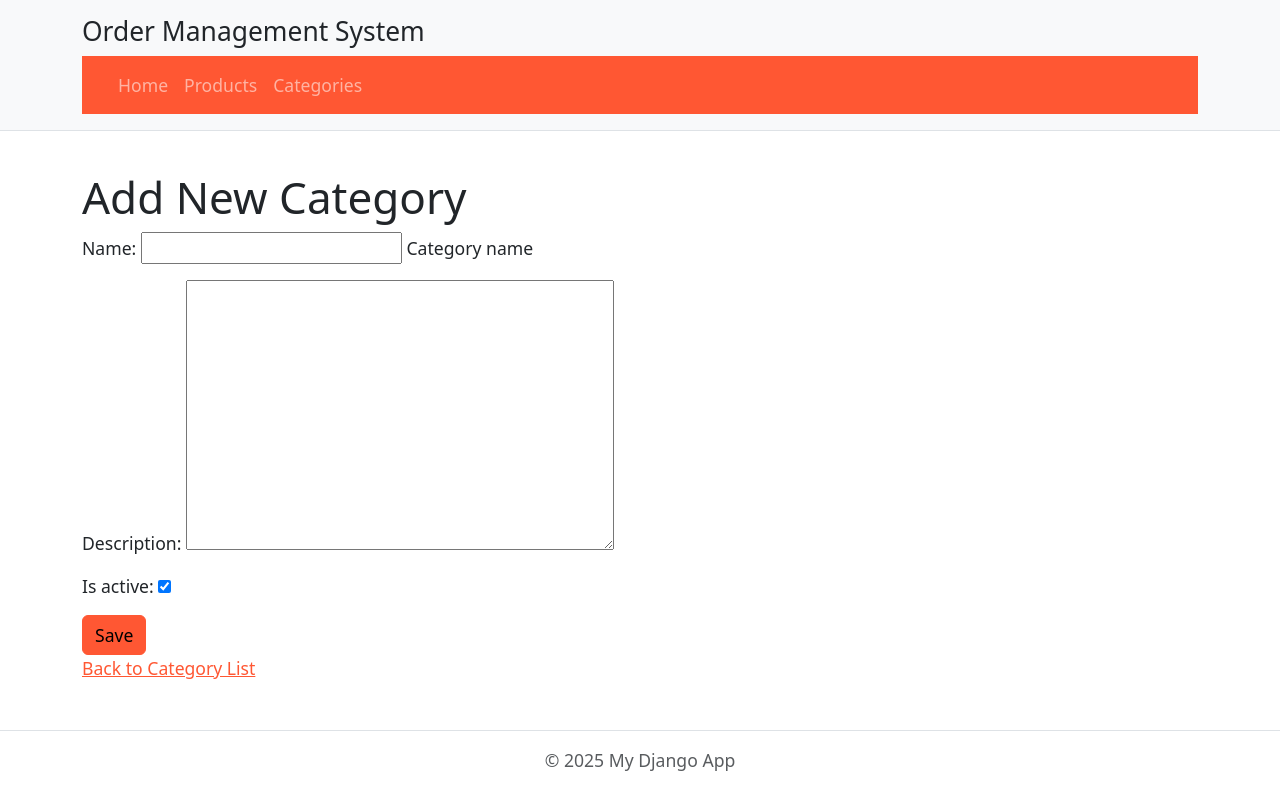
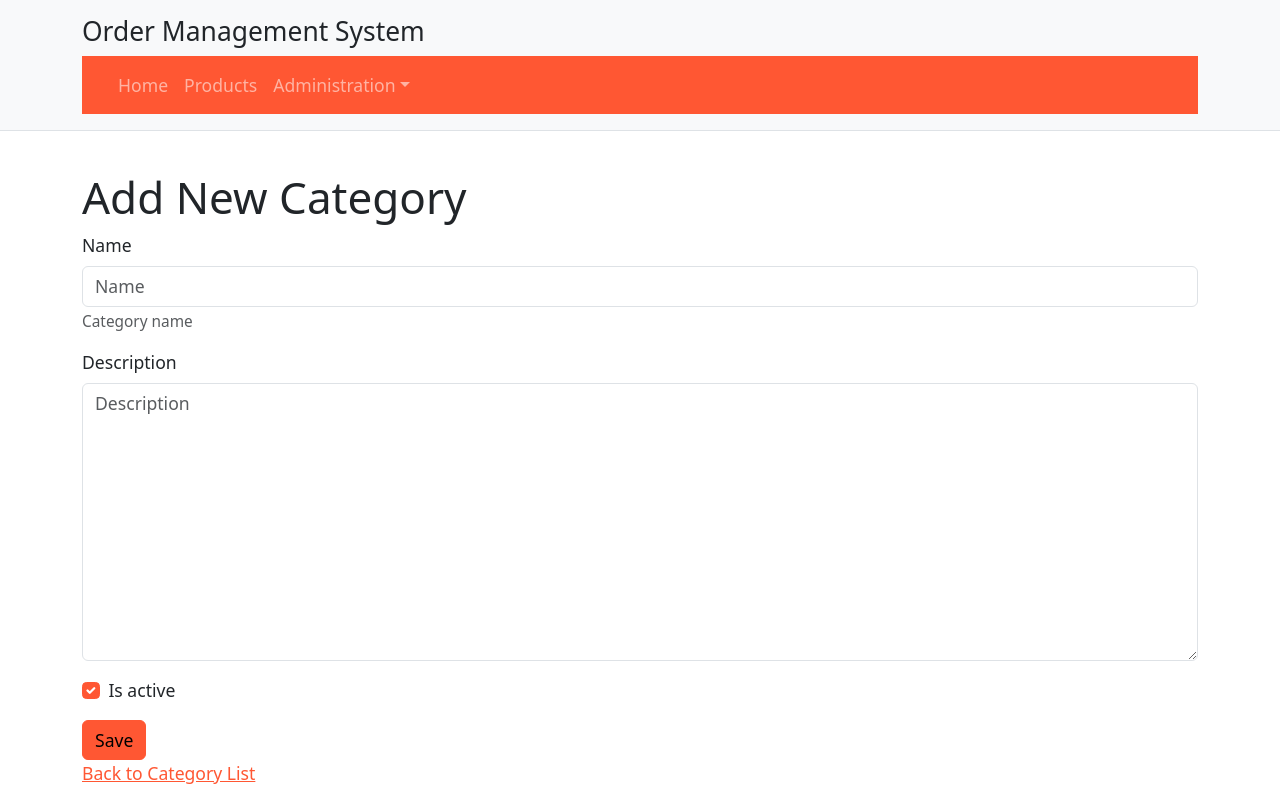
Before and after one commit to Bibek2442B/LDWEx33, a Django app: page /products/admin/categories/add/ in a window 1280 px wide. Shown: the top 800 px of the page. Before the commit the page ends 771 px from the top, so only its background shows below. Run offline with Django 5.2, Linux system fonts and the light colour scheme; style sheets or scripts are compiled from the project's sources; some libraries are stand-ins or nearby versions.

Commit message:
Buttons and Links

```diff
--- a/oms/oms/settings.py
+++ b/oms/oms/settings.py
@@ -43,6 +43,7 @@ INSTALLED_APPS = [
     'shop',
     'shop.products',
     'sass_processor',
+    'django_bootstrap5',
 ]
 
 SASS_PROCESSOR_ROOT = os.path.join(BASE_DIR, 'scss')
--- a/oms/shop/products/forms.py
+++ b/oms/shop/products/forms.py
@@ -6,6 +6,6 @@ class CategoryForm(forms.ModelForm):
         fields = ['name', 'description', 'is_active']
     def clean_name(self):
         name = self.cleaned_data.get('name')
-        if Category.objects.filter(name__iexact=name).exists():
+        if Category.objects.filter(name__iexact=name).exclude(pk=self.instance.pk).exists():
             raise forms.ValidationError("Category with this name already exists.")
         return name
--- a/oms/shop/products/templates/products/categories/admin_form.html
+++ b/oms/shop/products/templates/products/categories/admin_form.html
@@ -1,10 +1,12 @@
 {% extends "base.html" %}
+{% load django_bootstrap5 %}
 {% block title %}Admin - Add Category{% endblock %}
 {% block content %}
     <h1>Add New Category</h1>
     <form method="post">
         {% csrf_token %}
-        {{ form.as_p }}
+        <!-- {{ form.as_p }} -->
+          {% bootstrap_form form %}
         <button type="submit" class="btn btn-primary">Save</button>
     </form>
     <a href="{% url 'shop:products:admin_categories' %}">Back to Category List</a>
--- a/oms/shop/products/templates/products/categories/admin_list.html
+++ b/oms/shop/products/templates/products/categories/admin_list.html
@@ -9,6 +9,7 @@
                 <tr>
                     <th class=>ID</th>
                     <th>Name</th>
+                    <th>Status</th>
                     <th>Description</th>
                     <th>Created At</th>
                     <th>Actions</th>
@@ -19,6 +20,7 @@
                     <tr>
                         <td>{{ category.id }}</td>
                         <td>{{ category.name }}</td>
+                        <td>{{ category.is_active|yesno:"Active,Inactive" }}</td>
                         <td>{{ category.description }}</td>
                         <td>{{ category.created_at }}</td>
                         <td>
--- a/oms/shop/products/views.py
+++ b/oms/shop/products/views.py
@@ -50,7 +50,7 @@ class CategoryAdminListView(ListView):
 class CategoryAdminCreate(CreateView):
     form_class = CategoryForm
     template_name = "products/categories/admin_form.html"
-    success_url = reverse_lazy("products:admin_categories")
+    success_url = reverse_lazy("shop:products:admin_categories")
 
 class CategoryAdminUpdate(UpdateView):
     model = Category
--- a/oms/templates/base.html
+++ b/oms/templates/base.html
@@ -5,6 +5,7 @@
         <meta name="viewport" content="width=device-width, initial-scale=1">
         <title>{% block title %}My Django App{% endblock %}</title>
         {% load sass_tags %}
+
         <link rel="stylesheet" href="{% sass_src 'custom.scss' %}">
     </head>
     <body>
--- a/oms/templates/partials/navbar.html
+++ b/oms/templates/partials/navbar.html
@@ -1,4 +1,5 @@
 {% load static %}
+
 <nav class="navbar navbar-expand-lg navbar-dark bg-primary">
     <div class="container-fluid">
         <a class="navbar-brand" href="{% url 'shop:home' %}"></a>
@@ -15,8 +16,11 @@
                 <li class="nav-item">
                     <a class="nav-link {% if request.resolver_match.url_name == 'products' %}active{% endif%}" href="{% url 'shop:products:products' %}">Products</a>
                 </li>
-                <li class="nav-item">
-                    <a class="nav-link {% if request.resolver_match.url_name == 'admin_categories' %}active{% endif%}" href="{% url 'shop:products:admin_categories' %}">Categories</a>
+                <li class="nav-item dropdown">
+                    <a class="nav-link dropdown-toggle {% if request.resolver_match.url_name == 'admin_categories' %}active{% endif%}" id="adminDropdown" role= "button" data-bs-toggle="dropdown" aria-expanded="false">Administration</a>
+                    <ul class="dropdown-menu" aria-labelledby="adminDropdown">
+                        <li><a class="dropdown-item" href="{% url 'shop:products:admin_categories' %}">Manage Categories</a></li>
+                    </ul>
                 </li>
             </ul>
         </div>
```
